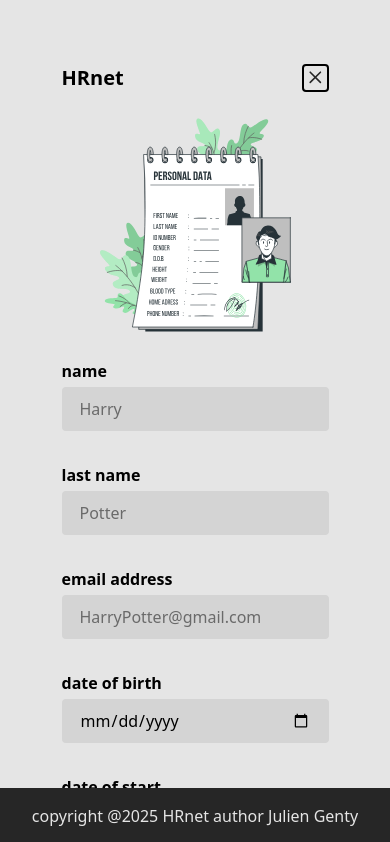
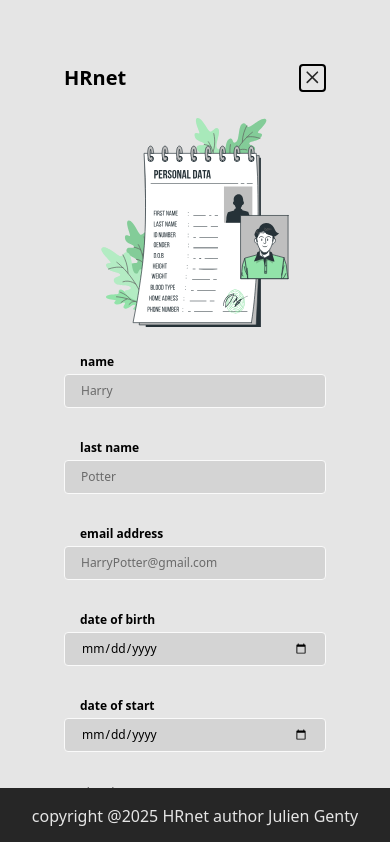
Before and after one commit to JulienDevFront/HRnet, a React (Vite) app: page /addEmploye in a window 390 px wide. Shown: the top 842 px of the page. Built offline with nearby package versions, Linux system fonts and the light colour scheme.

Commit message:
style(component): apply the responsive at component Input.ts

```diff
--- a/src/components/input.tsx
+++ b/src/components/input.tsx
@@ -1,7 +1,9 @@
 type InputProps = {
   label: string;
   type: string;
-  placeholder: string;
+  name: string;
+  placeholder?: string;
+  onChange: React.ChangeEventHandler<HTMLInputElement>;
 };
 
 /**
@@ -10,23 +12,20 @@ type InputProps = {
  * @param label type `string`
  * @param type type `string`
  * @param placeholder type `string`
+ * @param onChange type `event`
  */
-export default function Input({ label, type, placeholder }: InputProps) {
+export default function Input({ label, type, name, placeholder, onChange }: InputProps) {
   return (
     <label className={styles.label}>
-      {label}
-      <input
-        type={type}
-        placeholder={placeholder}
-        required
-        className={styles.input}
-      />
+      <span className={styles.span}>{label}</span>
+      <input type={type} name={name} placeholder={placeholder} required className={styles.input} onChange={onChange} />
     </label>
   );
 }
 
 const styles = {
   label: "mb-8 flex flex-col gap-1 font-bold",
+  span: "px-4 max-md:text-xs md:text-sm lg:text-base",
   input:
-    "cursor-pointer rounded-sm border-2 border-neutral-300 bg-neutral-300 p-2 px-4 font-light outline-none focus:border-2 focus:bg-neutral-50",
+    "cursor-pointer rounded-sm border-1 border-neutral-50 bg-neutral-300 px-4 py-2 font-light outline-none focus:border-2 focus:bg-neutral-50 max-md:text-xs md:text-sm lg:text-base",
 };
```
